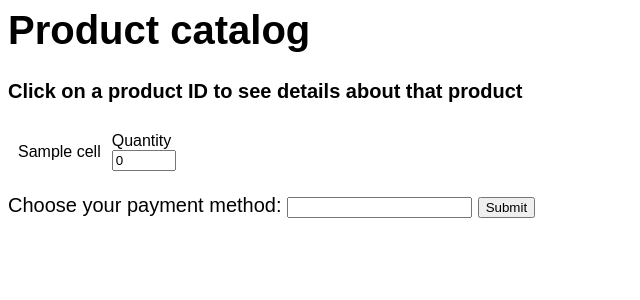
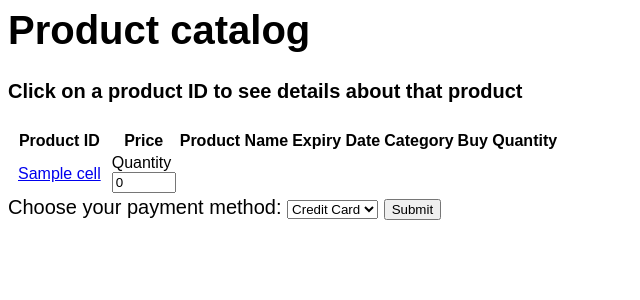
Before and after one commit to a-5-g/w4111-proj1, a Flask app: template templates/index.html in a window 1280 px wide. Shown: the top 300 px of the page, without its empty margins (0-640 px from the left). Run offline with Flask 2, Linux system fonts and the light colour scheme; the template is opened without the code that fills it: most values are stand-ins (such as "Sample title", 1, 10 or a date in 2020); parts of the project's set-up code (start-up, migrations or seed data) failed here and were passed over.

Commit message:
Added the Placing Order Flow

```diff
--- a/server.py
+++ b/server.py
@@ -12,8 +12,8 @@ import os
   # accessible as a variable in index.html:
 from sqlalchemy import *
 from sqlalchemy.pool import NullPool
-from flask import Blueprint, Flask, request, render_template, g, redirect, Response, session, url_for
-
+from flask import Blueprint, Flask, request, render_template, g, redirect, Response, session, url_for , jsonify
+from datetime import date
 
 tmpl_dir = os.path.join(os.path.dirname(os.path.abspath(__file__)), 'templates')
 app = Flask(__name__, template_folder=tmpl_dir)
@@ -109,8 +109,6 @@ def viewProducts():
   """
 
   # DEBUG: this is debugging code to see what request looks like
-  print(request.args)
-
 
   #
   # example of a database query
@@ -118,45 +116,20 @@ def viewProducts():
   cursor = g.conn.execute("select p.proid, p.price, p.pname, p.expiry, c.catname from Product p, Category c, Contains con where p.proid = con.proid and con.catid = c.catid")
   names = []
   key = cursor.keys()
-  names.append(key)
   #print(cursor.column_names)
   for result in cursor:
     names.append(result)  # can also be accessed using result[0]
+  #session["productDetails"] = jsonify({'result': [dict(row) for row in names]})
   cursor.close()
-
-  #
-  # Flask uses Jinja templates, which is an extension to HTML where you can
-  # pass data to a template and dynamically generate HTML based on the data
-  # (you can think of it as simple PHP)
-  # documentation: https://realpython.com/primer-on-jinja-templating/
-  #
-  # You can see an example template in templates/index.html
-  #
-  # context are the variables that are passed to the template.
-  # for example, "data" key in the context variable defined below will be
-  # accessible as a variable in index.html:
-  #
-  #     # will print: [u'grace hopper', u'alan turing', u'ada lovelace']
-  #     <div>{{data}}</div>
-  #
-  #     # creates a <div> tag for each element in data
-  #     # will print:
-  #     #
-  #     #   <div>grace hopper</div>
-  #     #   <div>alan turing</div>
-  #     #   <div>ada lovelace</div>
-  #     #
-  #     {% for n in data %}
-  #     <div>{{n}}</div>
-  #     {% endfor %}
-  #
   context = dict(data = names)
-
 
   #
   # render_template looks in the templates/ folder for files.
   # for example, the below file reads template/index.html
   #
+  session["productDetails"] = []
+  for row in names:
+    session["productDetails"].append(dict(row))
   return render_template("index.html", **context)
 
 #
@@ -262,6 +235,29 @@ def addnewCustomer():
       return redirect(url_for('invalid'))
   return render_template('signUpForm.html')
 
+@app.route('/addNewOrder',methods=["POST"])
+def addNewOrder():
+  ordersTable = request.form
+  productList = session['productDetails']
+  paymentMethod = request.form["payment"]
+
+
+  # Creating an Order Id
+  orderId = g.conn.execute('''INSERT INTO PLACESORDER(custid,pay_method,pay_date) VALUES(%s,%s,%s) RETURNING orderid''',session["custId"],paymentMethod,date.today())
+  orderId = orderId.first()[0]
+  # now we need to insert entries in the added to of the items included in the given order
+  for row in ordersTable:
+    try:
+      if int(row):
+        productIndex = int(row)-1
+        quantity = int(ordersTable[row])
+        if quantity!=0:
+          productDetails = productList[productIndex]
+          g.conn.execute('''INSERT INTO ADDED_TO(orderid,proid,quantity,custid) VALUES(%s,%s,%s,%s)''',orderId,productDetails["proid"],quantity,session["custId"])
+    except:
+      continue
+
+  return render_template('orderplaced.html',orderId = orderId, custId = session["custId"])
 
 if __name__ == "__main__":
   import click
--- a/templates/index.html
+++ b/templates/index.html
@@ -11,13 +11,21 @@
   <!--<div>{{data}}</div>-->
 
   <h4> Click on a product ID to see details about that product </h4>
-  <form>
-  <table>
+  <form method="POST" action="/addNewOrder">
+  <table name="ordersTable">
+    <tr>
+      <th>Product ID</th>
+      <th>Price</th>
+      <th>Product Name</th>
+      <th>Expiry Date</th>
+      <th>Category</th>
+      <th>Buy Quantity</th>
+    </tr>
   {% for row in data %}
       <tr>
       {% set outer_loop = loop.index0 %}
       {% for cell in row %}
-        {% if loop.index0 == 0 and outer_loop != 0 %}
+        {% if loop.index0 == 0 %}
           <td style="padding: 0.5rem"><a href="{{ url_for('details',proid=cell)}}">{{ cell }}</a></td>
         {%else%}
           <td style="padding: 0.5rem">{{ cell }}</td>
@@ -30,19 +38,19 @@
       </tr>
   {% endfor %}
  </table>
+
+ <label for="payment">Choose your payment method:</label>
+ <select name="payment" id="payment">
+   <option value="Credit card">Credit Card</option>
+   <option value="Debit card">Debit Card</option>
+   <option value="Paypal">Paypal</option>
+  </select>
+
+ <button type="submit">Submit</button>
+
 </form>
 
 
-<form action="/action_page.php" method="get">
-  <label for="payment">Choose your payment method:</label>
-  <input list="payments" name="payment" id="payment">
-  <datalist id="payments">
-    <option value="Credit card">
-    <option value="Debit card">
-    <option value="Paypal">
-  </datalist>
-  <input type="submit">
-</form>
 
 <!-- <form method="GET" action="/orderplaced">
 <p>
--- a/templates/orderplaced.html
+++ b/templates/orderplaced.html
@@ -10,7 +10,7 @@
 
   <h2> Your order has been placed successfully!</h2>
 
-  <h4>The OrderID of you order is: </h4>
+  <h4>The OrderID of you order is: {{orderId}} </h4>
 
   <a href = "{{ url_for('viewOrders',custId = custId) }}">View your past orders</a>
 
--- a/templates/viewOrderDetails.html
+++ b/templates/viewOrderDetails.html
@@ -21,7 +21,7 @@ tr:nth-child(even) {
 </head>
 <body>
 
-<h2>Breakdown for Order No: {{orderid}}</h2>
+<h2>Breakdown for Order No: {{orderId}}</h2>
 <script>
 </script>
 <div name="displayOrders">
--- a/templates/viewOrders.html
+++ b/templates/viewOrders.html
@@ -21,7 +21,7 @@ tr:nth-child(even) {
 </head>
 <body>
 
-<h2>{custId}'s Past Orders</h2>
+<h2>{{custId}}'s Past Orders</h2>
 <script>
 </script>
 <div name="displayOrders">
```
Also changed, not shown: templates/baseComponent.html (added, +18 -0 lines).
